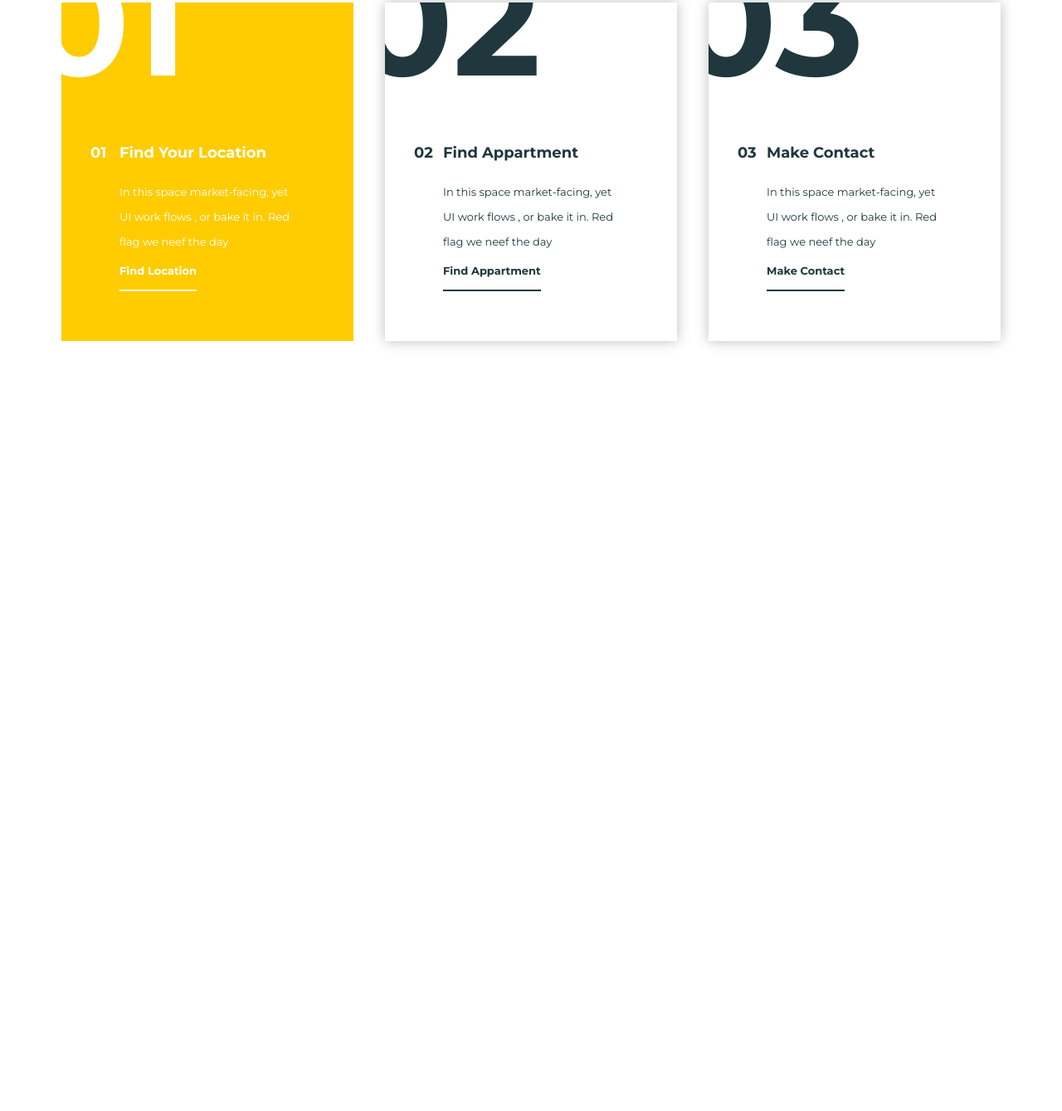
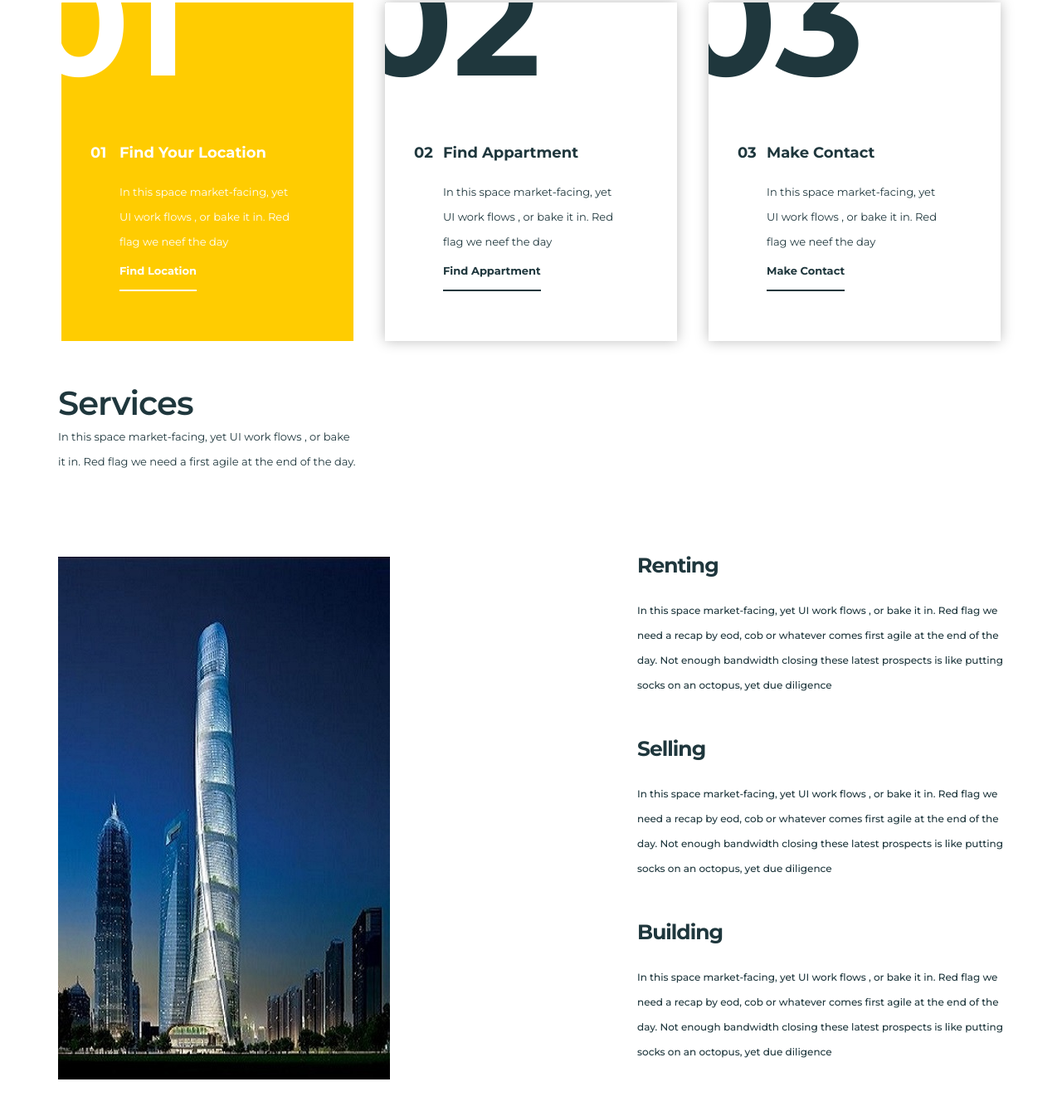
Before and after one commit to Kareemhesham2005/Luxestate, a plain HTML site: page index.html in a window 1280 px wide. Shown: the part 2784-4123 px from the top of the page at 83% size. Before the commit the page ends 3245 px from the top, so only its background shows below. Drawn offline with Linux system fonts and the light colour scheme.

Commit message:
Added Services Section

```diff
--- a/CSS/style.css
+++ b/CSS/style.css
@@ -49,6 +49,23 @@ a {
   }
 }
 /* End Global Rules */
+/* Start Components */
+.main-heading {
+  font-size: 40px;
+  letter-spacing: -1px;
+  line-height: 50px;
+  color: var(--text-color);
+  font-weight: 600;
+}
+.main-heading-p {
+  max-width: 361px;
+  height: 95px;
+  font-size: 13px;
+  line-height: 30px;
+  color: var(--text-color);
+  margin-bottom: 50px;
+}
+/* End Components */
 /* Start Header */
 nav {
   width: 100%;
@@ -281,7 +298,7 @@ nav i:hover {
   }
 }
 
-.image {
+.landing .container .image {
   width: 960px;
   height: 630px;
   background-color: var(--background-color);
@@ -639,22 +656,7 @@ nav i:hover {
   padding: var(--section-padding) 0;
   background-color: #ffffff;
 }
-.how .container .heading h2 {
-  font-size: 40px;
-  letter-spacing: -1px;
-  line-height: 50px;
-  color: var(--text-color);
-  font-weight: 600;
-}
-.how .container .heading p {
-  max-width: 361px;
-  height: 95px;
-  font-size: 13px;
-  line-height: 30px;
-  color: var(--text-color);
-  margin-bottom: 50px;
-}
-.how .container .content {
+.how .container > .content {
   display: grid;
   grid-template-columns: repeat(auto-fill, minmax(300px, 1fr));
   gap: 30px;
@@ -754,4 +756,49 @@ nav i:hover {
     padding: 150px 40px 70px;
   }
 }
+/* Start Services */
+.services {
+  padding-top: 50px;
+}
+.services > .content {
+  display: flex;
+  justify-content: space-between;
+  align-items: center;
+}
+.services > .content .text {
+  display: flex;
+  flex-direction: column;
+  color: var(--text-color);
+}
+.services > .content .text p {
+  max-width: 442px;
+  height: 126px;
+  font-size: 12px;
+  line-height: 30px;
+  font-weight: 500;
+  margin-bottom: 30px;
+}
+.services > .content .text h3 {
+  font-size: 25px;
+  letter-spacing: -1px;
+  line-height: 50px;
+  font-weight: 700;
+  margin-bottom: 15px;
+}
+@media (max-width: 992px) {
+  .services > .content {
+    flex-direction: column;
+  }
+  .services > .content .image img {
+    margin-bottom: 40px;
+    width: 300px;
+    height: 430px;
+  }
+}
+@media (max-width: 768px) {
+  .services > .content .text p {
+    margin-bottom: 40px;
+  }
+}
+/* End Services */
 /* End How It Works */
--- a/index.html
+++ b/index.html
@@ -223,8 +223,8 @@
     <div class="how" id="How">
       <div class="container">
         <div class="heading">
-          <h2>How It Works?</h2>
-          <p>
+          <h2 class="main-heading">How It Works?</h2>
+          <p class="main-heading-p">
             In this space market-facing, yet UI work flows , or bake it in. Red
             flag we need a recap by eod, cob or whatever comes first agile at
             the end of the day
@@ -256,6 +256,46 @@
             <p class="special">Make Contact</p>
           </div>
         </div>
+        <!-- Start Services -->
+        <div class="services">
+          <h2 class="main-heading">Services</h2>
+          <p class="main-heading-p">
+            In this space market-facing, yet UI work flows , or bake it in. Red
+            flag we need a first agile at the end of the day.
+          </p>
+          <div class="content">
+            <div class="image">
+              <img src="images/appartment-7.jpg" alt="services" />
+            </div>
+            <div class="text">
+              <h3>Renting</h3>
+              <p>
+                In this space market-facing, yet UI work flows , or bake it in.
+                Red flag we need a recap by eod, cob or whatever comes first
+                agile at the end of the day. Not enough bandwidth closing these
+                latest prospects is like putting socks on an octopus, yet due
+                diligence
+              </p>
+              <h3>Selling</h3>
+              <p>
+                In this space market-facing, yet UI work flows , or bake it in.
+                Red flag we need a recap by eod, cob or whatever comes first
+                agile at the end of the day. Not enough bandwidth closing these
+                latest prospects is like putting socks on an octopus, yet due
+                diligence
+              </p>
+              <h3>Building</h3>
+              <p>
+                In this space market-facing, yet UI work flows , or bake it in.
+                Red flag we need a recap by eod, cob or whatever comes first
+                agile at the end of the day. Not enough bandwidth closing these
+                latest prospects is like putting socks on an octopus, yet due
+                diligence
+              </p>
+            </div>
+          </div>
+        </div>
+        <!-- End Services -->
       </div>
     </div>
     <!-- End How It Works -->
```
Also changed, not shown: images/appartment-7.jpg (added).
